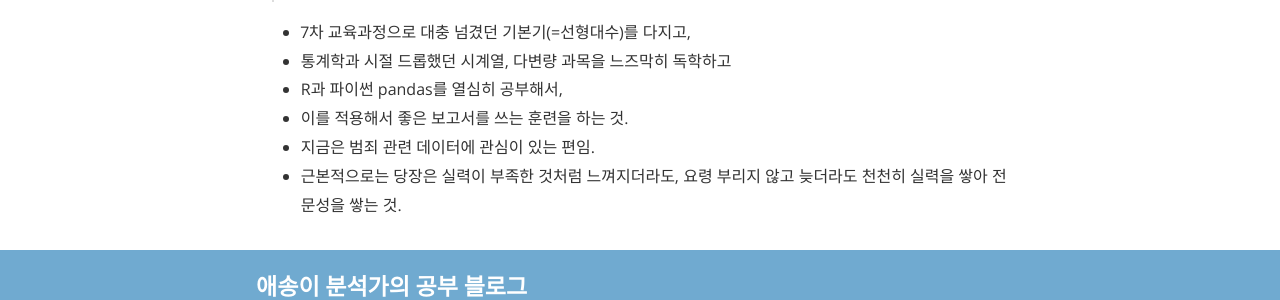
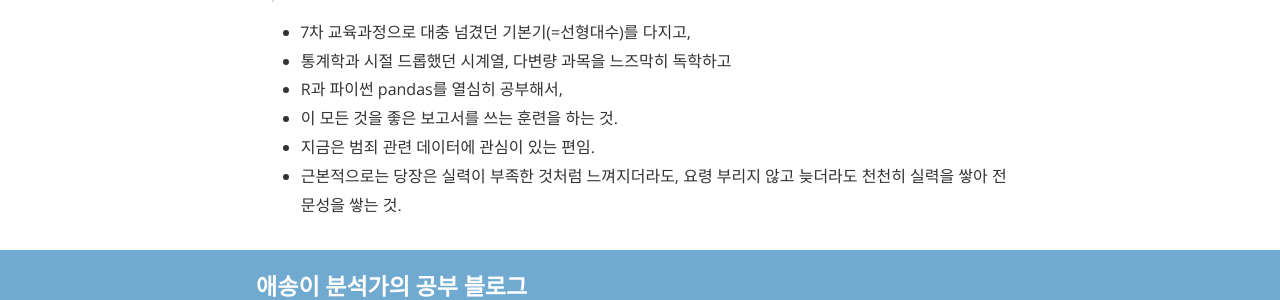
Before and after one commit to blessedby-clt/blessedby-clt.github.io, a Jekyll site: the page built from about.md, in a window 1280 px wide and 900 px high, scrolled down 864 px. Shown: the part 427-727 px from the top of the window. Built offline with Jekyll 4.4.1, drawn with Linux system fonts in a browser that asks for light colours; nearby versions of some CDN libraries.

Commit message:
Update about.md

```diff
--- a/about.md
+++ b/about.md
@@ -57,7 +57,7 @@ main_nav: true
 * 7차 교육과정으로 대충 넘겼던 기본기(=선형대수)를 다지고,
 * 통계학과 시절 드롭했던 시계열, 다변량 과목을 느즈막히 독학하고
 * R과 파이썬 pandas를 열심히 공부해서,
-* 이를 적용해서 좋은 보고서를 쓰는 훈련을 하는 것.
+* 이 모든 것을  좋은 보고서를 쓰는 훈련을 하는 것.
 * 지금은 범죄 관련 데이터에 관심이 있는 편임.
 * 근본적으로는 당장은 실력이 부족한 것처럼 느껴지더라도,
   요령 부리지 않고 늦더라도 천천히 실력을 쌓아 전문성을 쌓는 것.
```
